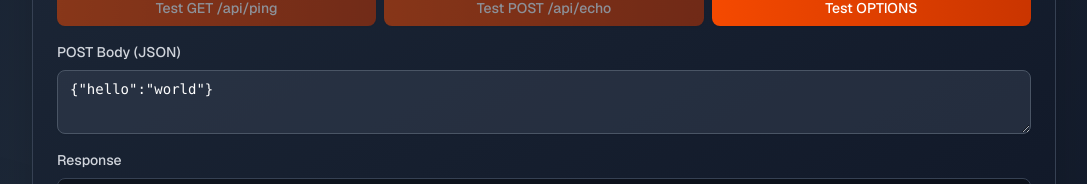
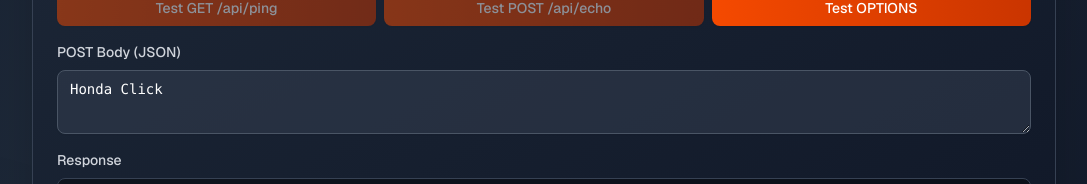
Before and after one commit to SANDRICKCASTIGADOR/it315-api-key-v2, a Next.js app: page /docs in a window 1280 px wide. Shown: the part 1454-1638 px from the top of the page, without its empty margins (96-1183 px from the left). Built offline with nearby package versions, Linux system fonts and the light colour scheme; no server answers.

Commit message:
Fix ping and echo endpoints

```diff
--- a/src/app/docs/page.tsx
+++ b/src/app/docs/page.tsx
@@ -14,7 +14,7 @@ export default function DocsPage() {
   const [baseUrl, setBaseUrl] = useState("https://it315-api-key-v2-335b.vercel.app");
   const [key, setKey] = useState("");
   const [out, setOut] = useState("");
-  const [postBody, setPostBody] = useState('{"hello":"world"}');
+  const [postBody, setPostBody] = useState('Honda Click');
 
   useEffect(() => {
     // Set the base URL on the client side
@@ -26,7 +26,7 @@ export default function DocsPage() {
   async function runGET() {
     try {
       setOut("Loading...");
-      const res = await fetch(`${baseUrl}/api/ping`, {
+      const res = await fetch(`${baseUrl}/api/echo`, {
         method: "GET",
         headers: { "x-api-key": key },
       });
```
